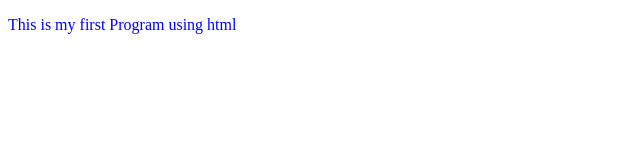
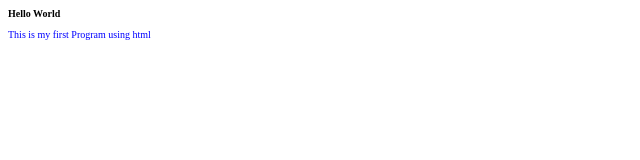
Before and after one commit to Bhavanikamlay07/Local_repo, a plain HTML site: page index.html in a window 1280 px wide. Shown: the whole page, without its empty margins (0-640 px from the left). Drawn offline with Linux system fonts and the light colour scheme.

Commit message:
modified files

```diff
--- a/index.css
+++ b/index.css
@@ -1,3 +1,6 @@
 p{
     color:blue
 }
+*{
+    font-size: 10px;
+}
--- a/index.html
+++ b/index.html
@@ -2,7 +2,9 @@
 <html>
     <head><link rel="stylesheet" href="index.css"/></head>
         <body>
+            <h1>Hello World</h1>
             <p>This is my first Program using html</p>
+
 
         </body>
 
```
